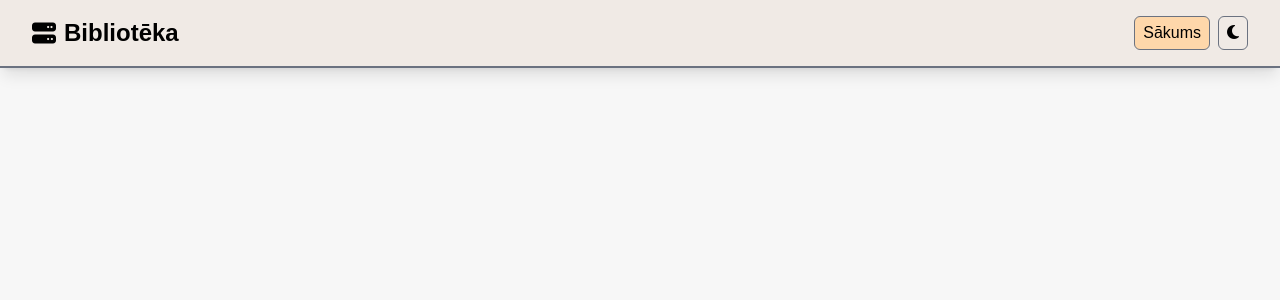
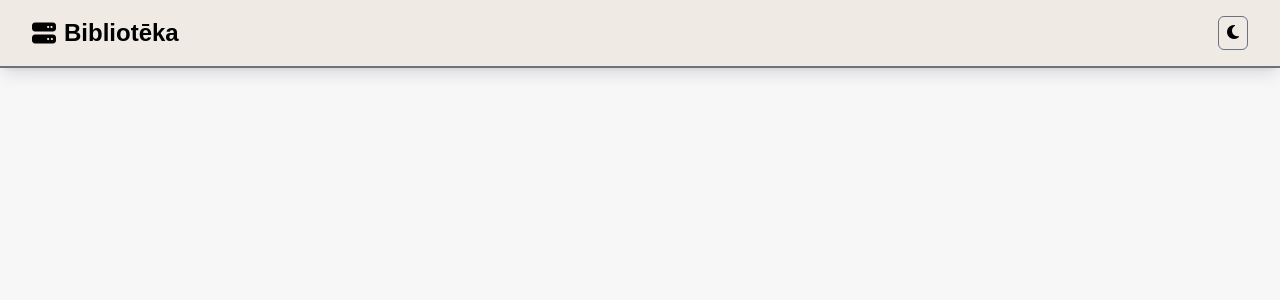
Before and after one commit to linciss/exam, a PHP site: page / in a window 1280 px wide. Shown: the top 300 px of the page. Run offline with PHP 8.4, Linux system fonts and the light colour scheme; data that the repository does not hold is empty; a stand-in replaces the project's code that opens the database connection; some libraries are stand-ins or nearby versions.

Commit message:
remocing redundant bs

```diff
--- a/exammm/components/header.php
+++ b/exammm/components/header.php
@@ -53,15 +53,12 @@
                 <i class="fa fa-server"></i> Bibliotēka
             </a>
             <div class=" flex-row gap-2 items-center sm:flex hidden">
-                <a href="./" class="bg-orange-200 dark:bg-zinc-700 px-2 py-1 rounded-md border border-gray-500 hover:bg-orange-200 dark:hover:bg-zinc-700">Sākums</a>
                 <a class="cursor-pointer px-2 py-1 border border-gray-500 rounded-md hover:bg-orange-200 dark:hover:bg-zinc-700" id="darkModeToggle"><i class="fa-solid fa-moon" id="themeIcon"></i></a>
             </div>
             <div class="sm:hidden flex flex-row gap-4 items-center">
-            <div class=" hamburger cursor-pointer ">
-                <i class="fa-solid fa-bars"></i>
+
+                <a class="cursor-pointer px-2 py-1 border border-gray-500 rounded-md " id="darkModeToggleMobile"><i class="fa-solid fa-moon" id="themeIconMobile"></i></a>
             </div>
-            <a class="cursor-pointer px-2 py-1 border border-gray-500 rounded-md " id="darkModeToggleMobile"><i class="fa-solid fa-moon" id="themeIconMobile"></i></a>
-        </div>
         </header>
         <div class="flex-col py-20 gap-4 items-center fixed bg-nav h-screen w-full hidden dark:bg-darkBody bg-body text-black dark:text-white" id="menu">
             <a href="./" class="bg-orange-200 dark:bg-zinc-700 px-2 py-1 rounded-md border border-gray-500">Sākums</a>
```
